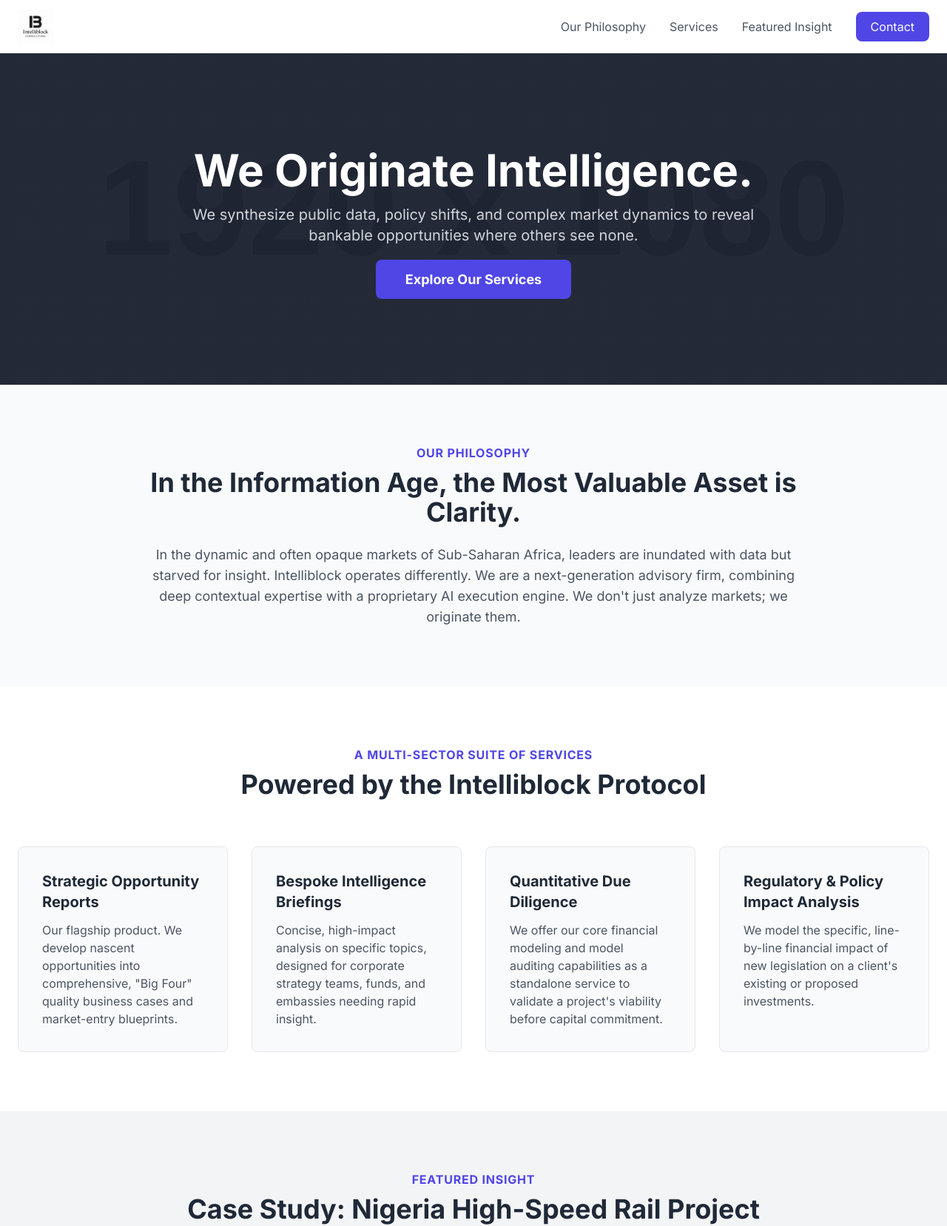
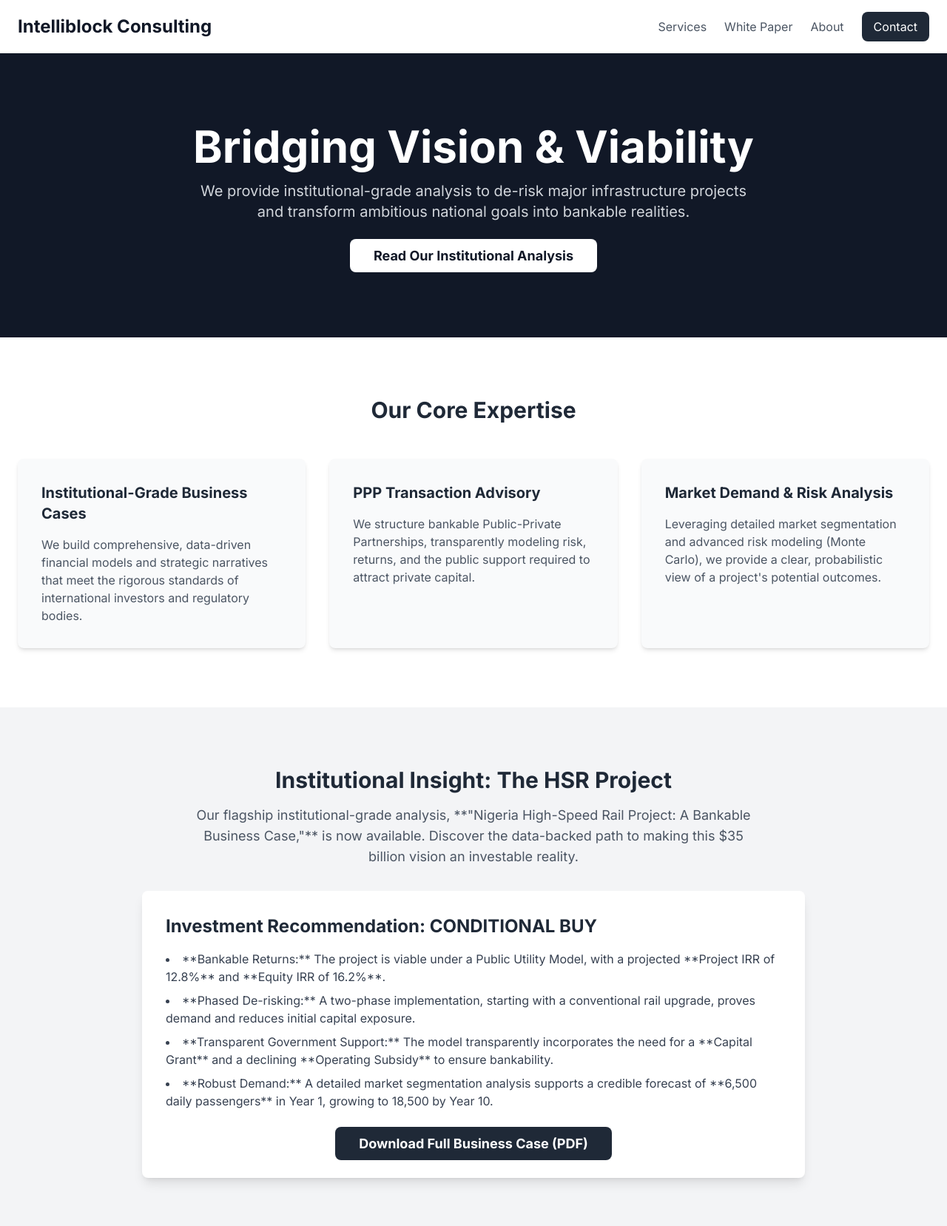
Before and after one commit to dygee9562/dygee9562.github.io, a plain HTML site: page index.html in a window 1280 px wide. Shown: the top 1657 px of the page at 74% size. Drawn offline with nearby package versions, Linux system fonts and the light colour scheme; placeholder pictures from the web are drawn by us.

Commit message:
Update index.html

```diff
--- a/index.html
+++ b/index.html
@@ -3,141 +3,113 @@
 <head>
     <meta charset="UTF-8">
     <meta name="viewport" content="width=device-width, initial-scale=1.0">
-    <title>Intelliblock Consulting - Strategic Intelligence & Opportunity Origination</title>
+    <title>Intelliblock Consulting - Quantitative & Economic Analysis</title>
     <script src="https://cdn.tailwindcss.com"></script>
     <link href="https://fonts.googleapis.com/css2?family=Inter:wght@400;500;600;700&display=swap" rel="stylesheet">
     <style>
         body {
             font-family: 'Inter', sans-serif;
         }
-        html {
-            scroll-behavior: smooth;
-        }
-        .hero-bg-image {
-            background-image: linear-gradient(rgba(17, 24, 39, 0.9), rgba(17, 24, 39, 0.9)), url('https://placehold.co/1920x1080/111827/667eea?text=Global+Network+Visualization');
-            background-size: cover;
-            background-position: center;
-            background-attachment: fixed;
+        .hero-bg {
+            background-color: #111827;
         }
         .cta-button {
             transition: all 0.3s ease;
         }
         .cta-button:hover {
-            transform: translateY(-3px);
+            transform: translateY(-2px);
             box-shadow: 0 10px 15px -3px rgba(0, 0, 0, 0.1), 0 4px 6px -2px rgba(0, 0, 0, 0.05);
-        }
-        #mobile-menu.hidden {
-            max-height: 0;
-            overflow: hidden;
-            transition: max-height 0.3s ease-out;
-        }
-        #mobile-menu {
-            max-height: 500px;
-            overflow: hidden;
-            transition: max-height 0.3s ease-in;
-        }
-        .section-subtitle {
-            text-transform: uppercase;
-            color: #4f46e5; /* Indigo */
-            font-weight: 700;
-            letter-spacing: 0.05em;
         }
     </style>
 </head>
-<body class="bg-white text-gray-800">
+<body class="bg-gray-50 text-gray-800">
 
     <!-- Header -->
-    <header class="bg-white/90 backdrop-blur-lg shadow-sm sticky top-0 z-50">
-        <nav class="container mx-auto px-6 py-3 flex justify-between items-center">
-            <!-- LOGO IMPLEMENTATION -->
-            <a href="#home" class="flex-shrink-0">
-                <img src="logo.jpg" alt="Intelliblock Consulting Logo" class="h-12 w-auto">
-            </a>
-            <div class="hidden md:flex items-center space-x-8">
-                <a href="#about" class="text-gray-600 hover:text-indigo-600 transition-colors duration-300">Our Philosophy</a>
-                <a href="#services" class="text-gray-600 hover:text-indigo-600 transition-colors duration-300">Services</a>
-                <a href="#insight" class="text-gray-600 hover:text-indigo-600 transition-colors duration-300">Featured Insight</a>
-                <a href="#contact" class="bg-indigo-600 text-white py-2 px-5 rounded-lg hover:bg-indigo-700 cta-button">Contact</a>
+    <header class="bg-white shadow-sm sticky top-0 z-50">
+        <nav class="container mx-auto px-6 py-4 flex justify-between items-center">
+            <a href="#" class="text-2xl font-bold text-gray-900">Intelliblock Consulting</a>
+            <div class="hidden md:flex items-center space-x-6">
+                <a href="#services" class="text-gray-600 hover:text-gray-900">Services</a>
+                <a href="#whitepaper" class="text-gray-600 hover:text-gray-900">White Paper</a>
+                <a href="#about" class="text-gray-600 hover:text-gray-900">About</a>
+                <a href="#contact" class="bg-gray-800 text-white py-2 px-4 rounded-lg hover:bg-gray-700 cta-button">Contact</a>
             </div>
             <button id="mobile-menu-button" class="md:hidden flex items-center">
                 <svg class="w-6 h-6" fill="none" stroke="currentColor" viewBox="0 0 24 24" xmlns="http://www.w3.org/2000/svg"><path stroke-linecap="round" stroke-linejoin="round" stroke-width="2" d="M4 6h16M4 12h16m-7 6h7"></path></svg>
             </button>
         </nav>
-        <div id="mobile-menu" class="hidden md:hidden bg-white border-t border-gray-200">
-            <a href="#about" class="block py-3 px-6 text-sm text-gray-700 hover:bg-gray-100">Our Philosophy</a>
-            <a href="#services" class="block py-3 px-6 text-sm text-gray-700 hover:bg-gray-100">Services</a>
-            <a href="#insight" class="block py-3 px-6 text-sm text-gray-700 hover:bg-gray-100">Featured Insight</a>
-            <a href="#contact" class="block py-3 px-6 text-sm text-gray-700 hover:bg-gray-100">Contact</a>
+        <!-- Mobile Menu -->
+        <div id="mobile-menu" class="hidden md:hidden">
+            <a href="#services" class="block py-2 px-4 text-sm text-gray-700 hover:bg-gray-100">Services</a>
+            <a href="#whitepaper" class="block py-2 px-4 text-sm text-gray-700 hover:bg-gray-100">White Paper</a>
+            <a href="#about" class="block py-2 px-4 text-sm text-gray-700 hover:bg-gray-100">About</a>
+            <a href="#contact" class="block py-2 px-4 text-sm text-gray-700 hover:bg-gray-100">Contact</a>
         </div>
     </header>
 
     <!-- Hero Section -->
-    <section id="home" class="hero-bg-image text-white">
-        <div class="container mx-auto px-6 py-32 text-center">
-            <h1 class="text-4xl md:text-6xl font-bold leading-tight mb-4">We Originate Intelligence.</h1>
-            <p class="text-lg md:text-xl text-gray-300 mb-8 max-w-3xl mx-auto">We synthesize public data, policy shifts, and complex market dynamics to reveal bankable opportunities where others see none.</p>
-            <a href="#services" class="bg-indigo-600 text-white font-bold py-4 px-10 rounded-lg text-lg cta-button hover:bg-indigo-700">Explore Our Services</a>
-        </div>
-    </section>
-
-    <!-- About Section -->
-    <section id="about" class="py-20 bg-gray-50">
-        <div class="container mx-auto px-6">
-            <div class="text-center max-w-4xl mx-auto">
-                <p class="section-subtitle">OUR PHILOSOPHY</p>
-                <h2 class="text-3xl md:text-4xl font-bold mt-2 mb-6">In the Information Age, the Most Valuable Asset is Clarity.</h2>
-                <p class="text-lg text-gray-600">In the dynamic and often opaque markets of Sub-Saharan Africa, leaders are inundated with data but starved for insight. Intelliblock operates differently. We are a next-generation advisory firm, combining deep contextual expertise with a proprietary AI execution engine. We don't just analyze markets; we originate them.</p>
-            </div>
+    <section class="hero-bg text-white">
+        <div class="container mx-auto px-6 py-24 text-center">
+            <h1 class="text-4xl md:text-6xl font-bold leading-tight mb-4">Bridging Vision & Viability</h1>
+            <p class="text-lg md:text-xl text-gray-300 mb-8 max-w-3xl mx-auto">We provide institutional-grade analysis to de-risk major infrastructure projects and transform ambitious national goals into bankable realities.</p>
+            <a href="#whitepaper" class="bg-white text-gray-900 font-bold py-3 px-8 rounded-lg text-lg cta-button">Read Our Institutional Analysis</a>
         </div>
     </section>
 
     <!-- Services Section -->
     <section id="services" class="py-20 bg-white">
         <div class="container mx-auto px-6">
-            <div class="text-center mb-16">
-                 <p class="section-subtitle">A MULTI-SECTOR SUITE OF SERVICES</p>
-                 <h2 class="text-3xl md:text-4xl font-bold mt-2">Powered by the Intelliblock Protocol</h2>
-            </div>
-            <div class="grid md:grid-cols-2 lg:grid-cols-4 gap-8">
-                <!-- Service 1 -->
-                <div class="bg-gray-50 p-8 rounded-lg border border-gray-200 hover:shadow-xl hover:-translate-y-2 transition-all duration-300">
-                    <h3 class="text-xl font-bold mb-3">Strategic Opportunity Reports</h3>
-                    <p class="text-gray-600">Our flagship product. We develop nascent opportunities into comprehensive, "Big Four" quality business cases and market-entry blueprints.</p>
+            <h2 class="text-3xl font-bold text-center mb-12">Our Core Expertise</h2>
+            <div class="grid md:grid-cols-3 gap-8">
+                <div class="bg-gray-50 p-8 rounded-lg shadow-md">
+                    <h3 class="text-xl font-bold mb-4">Institutional-Grade Business Cases</h3>
+                    <p class="text-gray-600">We build comprehensive, data-driven financial models and strategic narratives that meet the rigorous standards of international investors and regulatory bodies.</p>
                 </div>
-                <!-- Service 2 -->
-                <div class="bg-gray-50 p-8 rounded-lg border border-gray-200 hover:shadow-xl hover:-translate-y-2 transition-all duration-300">
-                    <h3 class="text-xl font-bold mb-3">Bespoke Intelligence Briefings</h3>
-                    <p class="text-gray-600">Concise, high-impact analysis on specific topics, designed for corporate strategy teams, funds, and embassies needing rapid insight.</p>
+                <div class="bg-gray-50 p-8 rounded-lg shadow-md">
+                    <h3 class="text-xl font-bold mb-4">PPP Transaction Advisory</h3>
+                    <p class="text-gray-600">We structure bankable Public-Private Partnerships, transparently modeling risk, returns, and the public support required to attract private capital.</p>
                 </div>
-                <!-- Service 3 -->
-                <div class="bg-gray-50 p-8 rounded-lg border border-gray-200 hover:shadow-xl hover:-translate-y-2 transition-all duration-300">
-                    <h3 class="text-xl font-bold mb-3">Quantitative Due Diligence</h3>
-                    <p class="text-gray-600">We offer our core financial modeling and model auditing capabilities as a standalone service to validate a project's viability before capital commitment.</p>
-                </div>
-                <!-- Service 4 -->
-                <div class="bg-gray-50 p-8 rounded-lg border border-gray-200 hover:shadow-xl hover:-translate-y-2 transition-all duration-300">
-                    <h3 class="text-xl font-bold mb-3">Regulatory & Policy Impact Analysis</h3>
-                    <p class="text-gray-600">We model the specific, line-by-line financial impact of new legislation on a client's existing or proposed investments.</p>
+                <div class="bg-gray-50 p-8 rounded-lg shadow-md">
+                    <h3 class="text-xl font-bold mb-4">Market Demand & Risk Analysis</h3>
+                    <p class="text-gray-600">Leveraging detailed market segmentation and advanced risk modeling (Monte Carlo), we provide a clear, probabilistic view of a project's potential outcomes.</p>
                 </div>
             </div>
         </div>
     </section>
 
-    <!-- Featured Insight Section (Previously White Paper) -->
-    <section id="insight" class="py-20 bg-gray-100">
-         <div class="container mx-auto px-6 text-center">
-            <p class="section-subtitle">FEATURED INSIGHT</p>
-            <h2 class="text-3xl md:text-4xl font-bold mt-2 mb-4">Case Study: Nigeria High-Speed Rail Project</h2>
-            <p class="text-lg text-gray-600 mb-10 max-w-3xl mx-auto">An example of our flagship Strategic Opportunity Report. We transformed a national vision into a data-driven, bankable reality.</p>
-            <div class="bg-white p-8 md:p-12 rounded-lg shadow-lg max-w-4xl mx-auto text-left">
-                <h3 class="text-2xl font-bold mb-6">Key Findings:</h3>
-                <ul class="space-y-4 text-gray-700">
-                    <li class="flex items-start"><svg class="w-6 h-6 text-indigo-500 mr-3 mt-1 flex-shrink-0" xmlns="http://www.w3.org/2000/svg" fill="none" viewBox="0 0 24 24" stroke-width="2" stroke="currentColor"><path stroke-linecap="round" stroke-linejoin="round" d="M5 13l4 4L19 7" /></svg><span><strong>Bankable Vision:</strong> Projected baseline <strong>IRR of 18.2%</strong>, exceeding investor hurdles.</span></li>
-                    <li class="flex items-start"><svg class="w-6 h-6 text-indigo-500 mr-3 mt-1 flex-shrink-0" xmlns="http://www.w3.org/2000/svg" fill="none" viewBox="0 0 24 24" stroke-width="2" stroke="currentColor"><path stroke-linecap="round" stroke-linejoin="round" d="M5 13l4 4L19 7" /></svg><span><strong>The Tax Act Advantage:</strong> The 2025 Tax Act's 15-year "Priority Sector" tax credit is the critical enabler.</span></li>
-                    <li class="flex items-start"><svg class="w-6 h-6 text-indigo-500 mr-3 mt-1 flex-shrink-0" xmlns="http://www.w3.org/2000/svg" fill="none" viewBox="0 0 24 24" stroke-width="2" stroke="currentColor"><path stroke-linecap="round" stroke-linejoin="round" d="M5 13l4 4L19 7" /></svg><span><strong>Hybrid Financing is Key:</strong> A 20% (GoN) / 50% (Private) / 30% (DFI) co-financing structure is optimal.</span></li>
+    <!-- White Paper CTA Section -->
+    <section id="whitepaper" class="py-20 bg-gray-100">
+        <div class="container mx-auto px-6 text-center">
+            <h2 class="text-3xl font-bold mb-4">Institutional Insight: The HSR Project</h2>
+            <p class="text-lg text-gray-600 mb-8 max-w-3xl mx-auto">Our flagship institutional-grade analysis, **"Nigeria High-Speed Rail Project: A Bankable Business Case,"** is now available. Discover the data-backed path to making this $35 billion vision an investable reality.</p>
+             <div class="bg-white p-8 rounded-lg shadow-lg max-w-4xl mx-auto text-left">
+                <h3 class="text-2xl font-bold mb-4">Investment Recommendation: CONDITIONAL BUY</h3>
+                <ul class="list-disc list-inside space-y-2 text-gray-700">
+                    <li>**Bankable Returns:** The project is viable under a Public Utility Model, with a projected **Project IRR of 12.8%** and **Equity IRR of 16.2%**.</li>
+                    <li>**Phased De-risking:** A two-phase implementation, starting with a conventional rail upgrade, proves demand and reduces initial capital exposure.</li>
+                    <li>**Transparent Government Support:** The model transparently incorporates the need for a **Capital Grant** and a declining **Operating Subsidy** to ensure bankability.</li>
+                    <li>**Robust Demand:** A detailed market segmentation analysis supports a credible forecast of **6,500 daily passengers** in Year 1, growing to 18,500 by Year 10.</li>
                 </ul>
-                <div class="mt-10 text-center">
-                    <a href="/HSR_Blueprint_Intelliblock_Consulting.pdf" download class="bg-gray-800 text-white font-bold py-4 px-10 rounded-lg text-lg cta-button">Download Full Report (PDF)</a>
+                <div class="mt-8 text-center">
+                    <a href="HSR_Bankable_Business_Case_Final" download="HSR_Institutional_Business_Case_Intelliblock.pdf" class="bg-gray-800 text-white font-bold py-3 px-8 rounded-lg text-lg cta-button">Download Full Business Case (PDF)</a>
+                </div>
+            </div>
+        </div>
+    </section>
+
+    <!-- About Section -->
+    <section id="about" class="py-20 bg-white">
+        <div class="container mx-auto px-6 md:flex items-center">
+            <div class="md:w-1/2">
+                <h2 class="text-3xl font-bold mb-4">About Ayodeji Idowu, PhD</h2>
+                <p class="text-gray-600 mb-4">Ayodeji is a "practitioner-scholar" with a rare combination of hands-on project management experience and deep expertise in quantitative economic analysis. His work sits at the intersection of finance, policy, and infrastructure development.</p>
+                <p class="text-gray-600 mb-6">With a PhD focused on advanced econometric modeling (FAVAR) of the Nigerian economy and a track record of de-risking multi-million dollar projects, he provides the analytical rigor needed to turn ambitious visions into meticulously planned, bankable projects.</p>
+                <a href="https://www.linkedin.com" target="_blank" class="text-gray-800 font-bold hover:underline">Connect on LinkedIn &rarr;</a>
+            </div>
+            <div class="md:w-1/2 mt-8 md:mt-0 flex justify-center">
+                <!-- Placeholder for a professional headshot -->
+                <div class="w-64 h-64 bg-gray-200 rounded-full flex items-center justify-center">
+                    <span class="text-gray-500 text-4xl font-bold">IC</span>
                 </div>
             </div>
         </div>
@@ -146,31 +118,37 @@
     <!-- Contact Section -->
     <section id="contact" class="py-20 bg-gray-800 text-white">
         <div class="container mx-auto px-6 text-center">
-            <h2 class="text-3xl md:text-4xl font-bold mb-4">Gain Strategic Clarity</h2>
-            <p class="text-lg text-gray-300 mb-8 max-w-2xl mx-auto">Partner with us to navigate complexity and unlock value. Let's discuss how our intelligence can empower your next high-stakes decision.</p>
-            <a href="mailto:contact@intelliblock.com" class="bg-white text-gray-900 font-bold py-4 px-10 rounded-lg text-lg cta-button">contact@intelliblock.com</a>
+            <h2 class="text-3xl font-bold mb-4">Let's Build the Future</h2>
+            <p class="text-lg text-gray-300 mb-8 max-w-2xl mx-auto">If you are a stakeholder, investor, or public official seeking institutional-grade analysis for a major infrastructure project, I am ready to collaborate.</p>
+            <a href="mailto:contact@intelliblockconsulting.com" class="bg-white text-gray-900 font-bold py-3 px-8 rounded-lg text-lg cta-button">contact@intelliblockconsulting.com</a>
         </div>
     </section>
 
     <!-- Footer -->
-    <footer class="bg-gray-900 py-6">
-        <div class="container mx-auto px-6 text-center text-gray-400">
+    <footer class="bg-white py-6">
+        <div class="container mx-auto px-6 text-center text-gray-600">
             <p>&copy; 2025 Intelliblock Consulting. All Rights Reserved.</p>
         </div>
     </footer>
 
     <script>
+        // Mobile menu toggle
         const mobileMenuButton = document.getElementById('mobile-menu-button');
         const mobileMenu = document.getElementById('mobile-menu');
-        const navLinks = document.querySelectorAll('#mobile-menu a');
         mobileMenuButton.addEventListener('click', () => {
             mobileMenu.classList.toggle('hidden');
         });
-        navLinks.forEach(link => {
-            link.addEventListener('click', () => {
-                mobileMenu.classList.add('hidden');
+
+        // Smooth scrolling for anchor links
+        document.querySelectorAll('a[href^="#"]').forEach(anchor => {
+            anchor.addEventListener('click', function (e) {
+                e.preventDefault();
+                document.querySelector(this.getAttribute('href')).scrollIntoView({
+                    behavior: 'smooth'
+                });
             });
         });
     </script>
+
 </body>
 </html>
```
